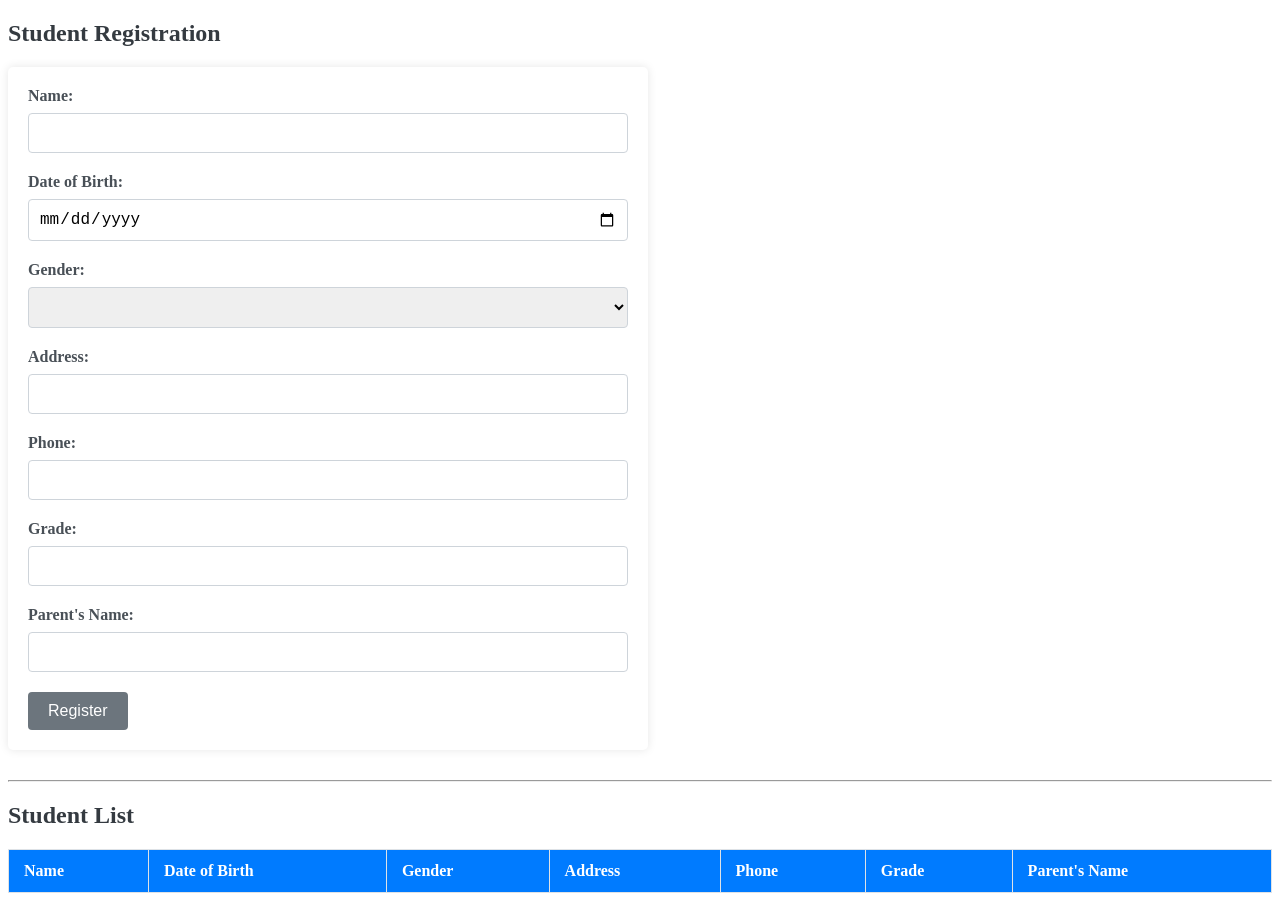
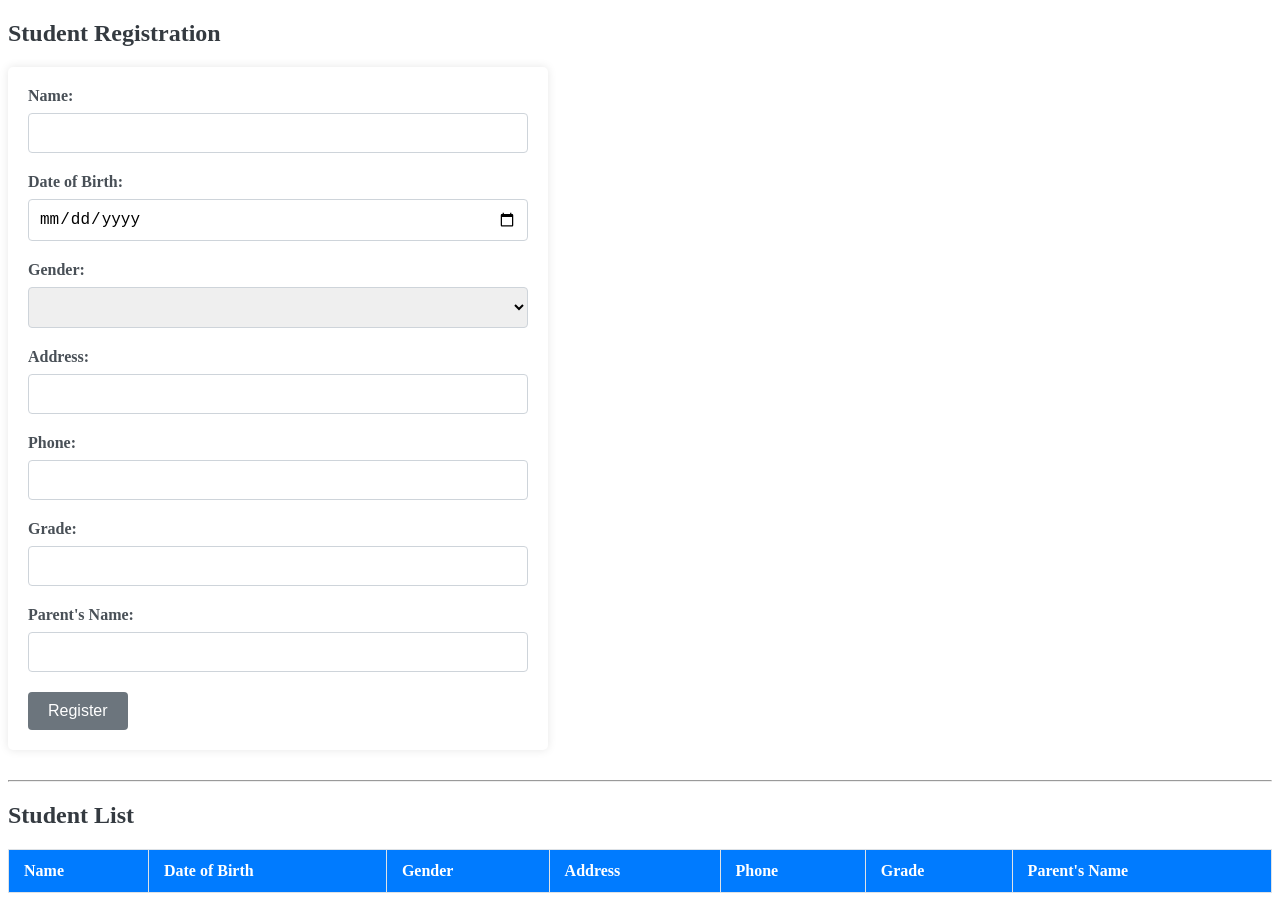
Before and after one commit to ou786/Student-Registration-app, an Angular app: page / in a window 1280 px wide. Built offline with nearby package versions, Linux system fonts and the light colour scheme.

Commit message:
Update student-registration.component.css

```diff
--- a/src/app/student-registration/student-registration.component.css
+++ b/src/app/student-registration/student-registration.component.css
@@ -15,7 +15,7 @@
     padding: 20px;
     border-radius: 5px;
     box-shadow: 0 0 10px rgba(0, 0, 0, 0.1);
-  max-width: 600px;
+    max-width: 500px;
     margin-bottom: 30px;
   }
 
@@ -28,7 +28,6 @@
 
   form input[type="text"],
   form input[type="date"],
-form input[type="email"],
   form select {
     width: 100%;
     padding: 10px;
@@ -42,7 +41,6 @@
 
   form input[type="text"]:focus,
   form input[type="date"]:focus,
-form input[type="email"]:focus,
   form select:focus {
     border-color: #80bdff;
     outline: none;
```
Lines whose indentation alone changed are shown as unchanged.
